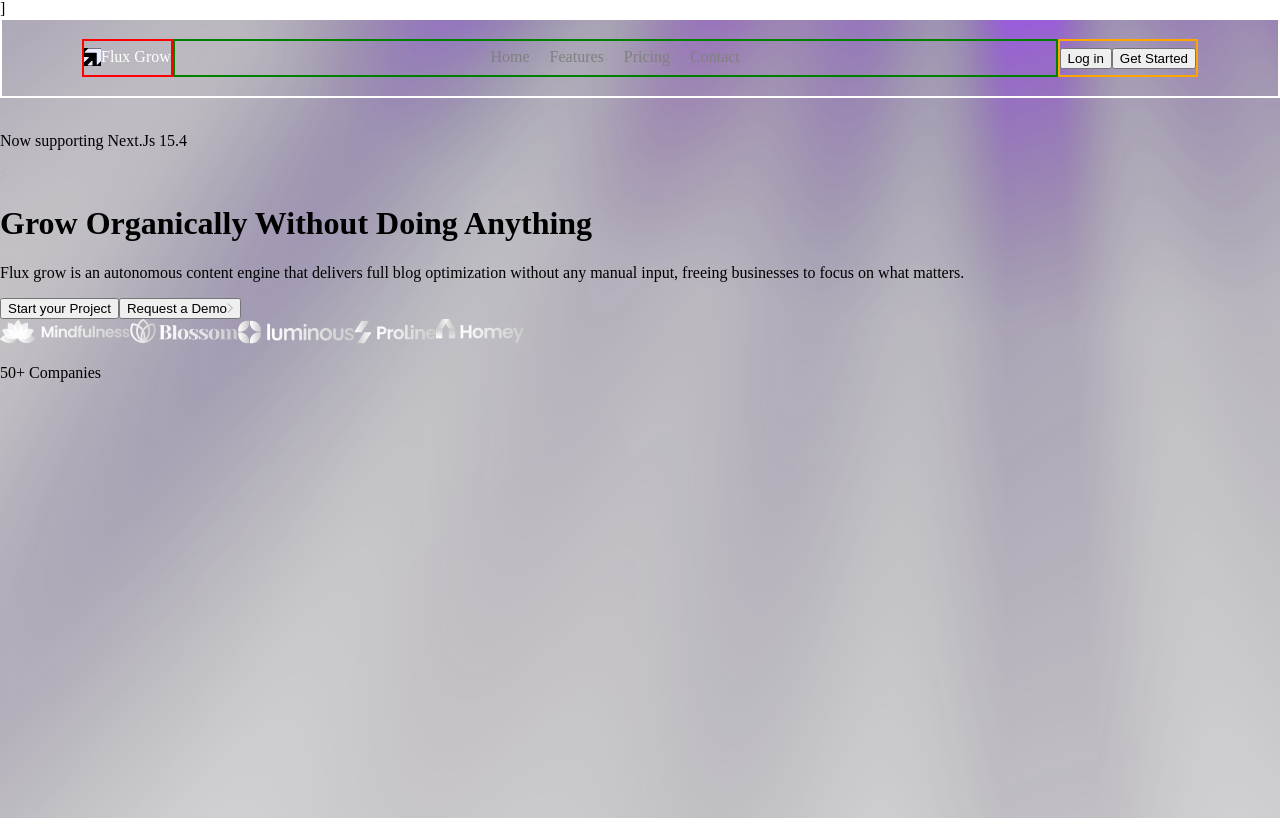
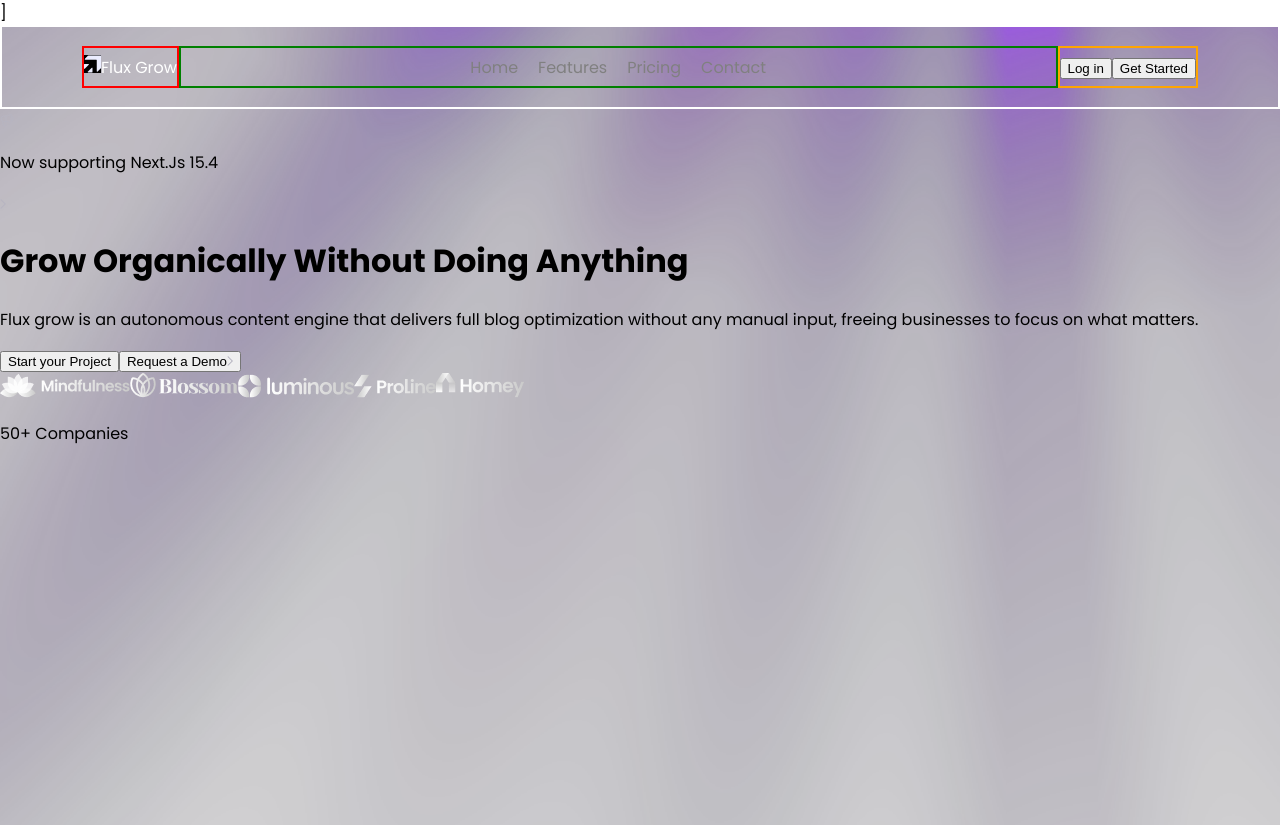
Before and after one commit to Mighty97/Flux-Grow, a React (Vite) app: page / in a window 1280 px wide. Built offline with nearby package versions, Linux system fonts and the light colour scheme.

Commit message:
body font changed

```diff
--- a/src/index.css
+++ b/src/index.css
@@ -1,4 +1,5 @@
 body {
   margin: 0;
   padding: 0;
+  font-family: Poppins, sans-serif;
 }
```
